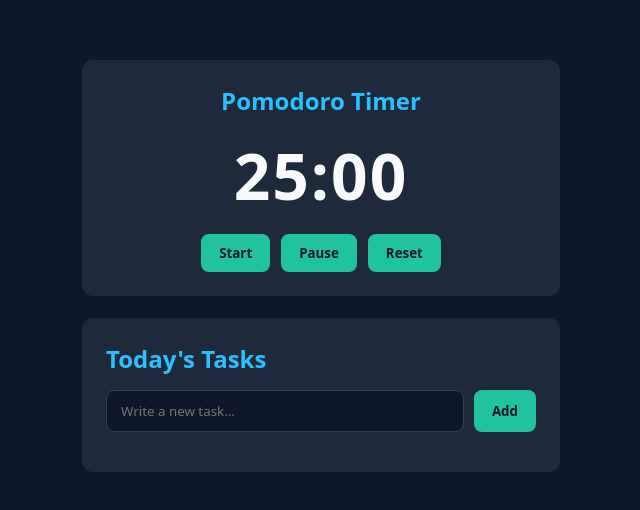
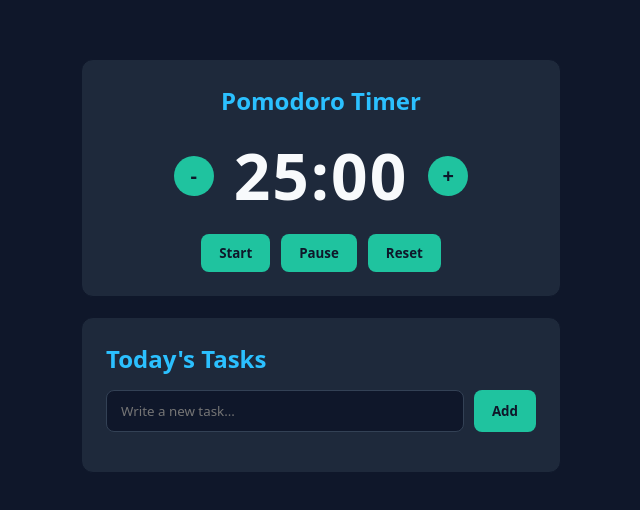
Before and after one commit to karasash1/Focus-Helper, a plain HTML site: page index.html in a window 1280 px wide. Shown: the part 134-644 px from the top of the page, without its empty margins (319-959 px from the left). Drawn offline with Linux system fonts and the light colour scheme.

Commit message:
I added two buttons, one for plus and one for minus to increase or decrease time of focusing.

```diff
--- a/index.html
+++ b/index.html
@@ -11,7 +11,11 @@
     <!-- تايمر البومودوروو-->
      <div class="card timer-card">
     <h2>Pomodoro Timer</h2>
-    <div id="timerDisplay" class="timer-display">25:00</div>
+    <div class="timer-controls">
+      <button id="minusBtn" class="side-btn">-</button>
+      <div id="timerDisplay" class="timer-display">25:00</div>
+      <button id="plusBtn" class="side-btn">+</button>
+    </div>
     <div class="timer-buttons">
       <button id="startBtn">Start</button>
       <button id="pauseBtn">Pause</button>
--- a/script.js
+++ b/script.js
@@ -3,6 +3,8 @@ const clock= document.getElementById("timerDisplay");
 const start = document.getElementById("startBtn");
 const pause = document.getElementById("pauseBtn");
 const reset = document.getElementById("resetBtn");
+const plus = document.getElementById("plusBtn");
+const minus = document.getElementById("minusBtn");
 let time = 25 * 60;
 let timer = null;
 const doneSound = new Audio("done.mp3");
@@ -36,11 +38,22 @@ pause. addEventListener("click", () => {
 //تصفير التايمر
 });
 reset.addEventListener("click", () => {
-    clearInterval(timer);
+        clearInterval(timer);
     timer = null;
     time = 25 * 60;
     showTime();
 });
+plus.addEventListener("click", () => {
+    time += 60;
+    showTime();
+});
+minus.addEventListener("click", () => {
+    if (time > 60) {
+        time -= 60;
+        showTime();
+    }
+});
+
 const input = document.getElementById("taskInput");
 const addBtn = document.getElementById("addTaskBtn");
 const list = document.getElementById("taskList");
--- a/style.css
+++ b/style.css
@@ -125,3 +125,24 @@ letter-spacing: 1px;
         opacity: 0;
     }
 }
+.timer-controls {
+display: flex;
+justify-content: center;
+align-items: center;
+gap: 20px;
+margin: 15px 0;
+}
+.timer-controls .timer-display {
+    margin: 0;
+}
+.side-btn {
+    width: 40px;
+    height: 40px;
+    border-radius: 50%;
+    font-size: 20px;
+    font-weight: bold;
+    padding: 0;
+    display: flex;
+    justify-content: center;
+    align-items: center;
+}
```
